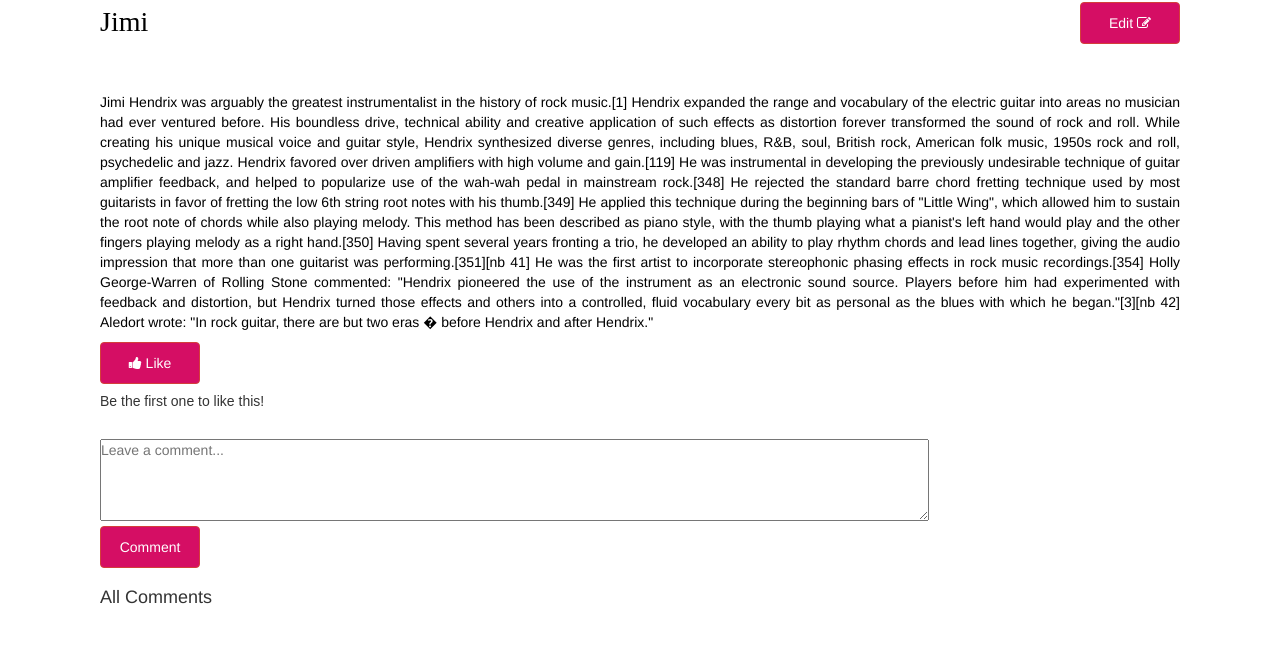
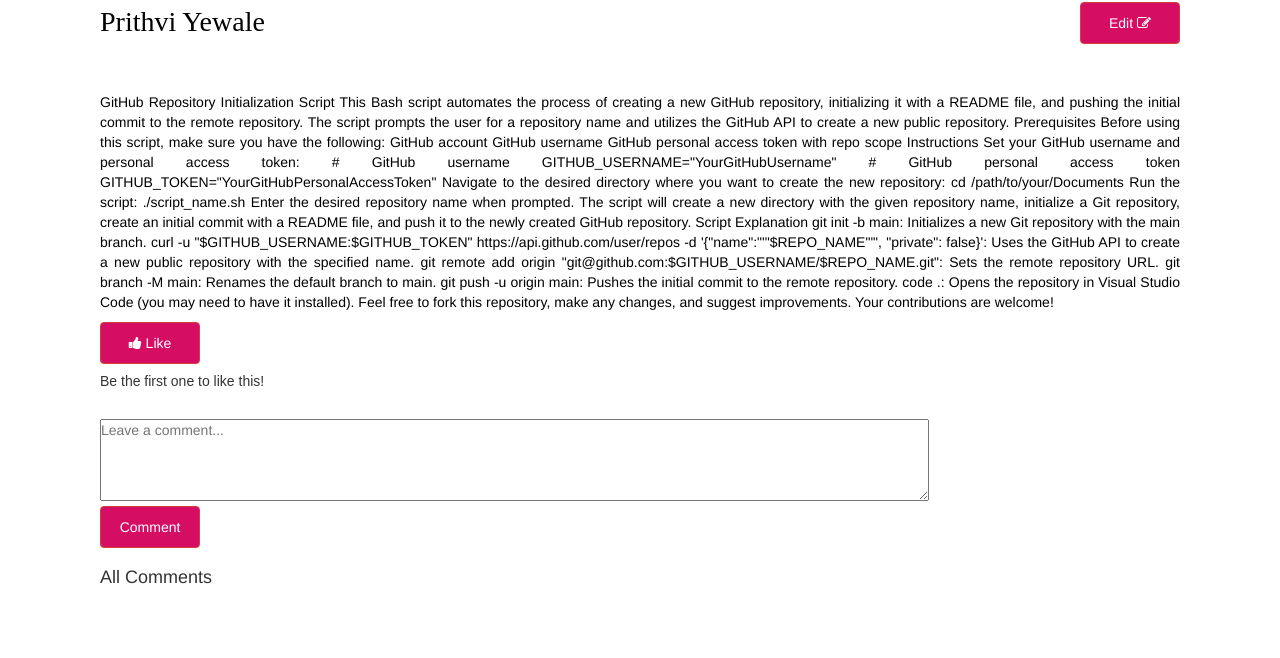
Before and after one commit to cosmicwanderer7/upgrad-Project-Scribbler, a plain HTML site: page html/post.html in a window 1280 px wide. Shown: the part 239-897 px from the top of the page. Drawn offline with nearby package versions, Linux system fonts and the light colour scheme; a web font is replaced by a local one.

Commit message:
Lat commit

```diff
--- a/html/post.html
+++ b/html/post.html
@@ -18,6 +18,7 @@
     <link rel="stylesheet" href="https://maxcdn.bootstrapcdn.com/bootstrap/3.4.1/css/bootstrap.min.css" />
     <script src="https://ajax.googleapis.com/ajax/libs/jquery/3.6.0/jquery.min.js"></script>
     <script src="https://maxcdn.bootstrapcdn.com/bootstrap/3.4.1/js/bootstrap.min.js"></script>
+
 </head>
 
 <body>
@@ -142,36 +143,53 @@
           </div>
 
         <div id="postSection">
-            <h1 id="titletext">The legacy of Jimi Hendrix</h1>
+            <h1 id="titletext">GitHub Repository Initialization Script</h1>
             <div style="display: block;height: 70px;"> <span>
-                    <p id="name" style="float: left;font-family: Satisfy;font-size: 28px;">Jimi</p>
+                    <p id="name" style="float: left;font-family: Satisfy;font-size: 28px;">Prithvi Yewale</p>
                     <button type="button" class="btn btn-danger" id="edit" onclick="postEdit()"
                         style="float: right;">Edit <i class="fa fa-edit"></i></button>
                 </span></div>
             <br />
             <div>
 
-                <p id="paraText">Jimi Hendrix was arguably the greatest instrumentalist in the history of rock music.[1]
-                    Hendrix expanded the range and vocabulary of the electric guitar into areas no musician had ever
-                    ventured before. His boundless drive, technical ability and creative application of such effects as
-                    distortion forever transformed the sound of rock and roll. While creating his unique musical voice
-                    and guitar style, Hendrix synthesized diverse genres, including blues, R&B, soul, British rock,
-                    American folk music, 1950s rock and roll, psychedelic and jazz. Hendrix favored over driven
-                    amplifiers with high volume and gain.[119] He was instrumental in developing the previously
-                    undesirable technique of guitar amplifier feedback, and helped to popularize use of the wah-wah
-                    pedal in mainstream rock.[348] He rejected the standard barre chord fretting technique used by most
-                    guitarists in favor of fretting the low 6th string root notes with his thumb.[349] He applied this
-                    technique during the beginning bars of "Little Wing", which allowed him to sustain the root note of
-                    chords while also playing melody. This method has been described as piano style, with the thumb
-                    playing what a pianist's left hand would play and the other fingers playing melody as a right
-                    hand.[350] Having spent several years fronting a trio, he developed an ability to play rhythm chords
-                    and lead lines together, giving the audio impression that more than one guitarist was
-                    performing.[351][nb 41] He was the first artist to incorporate stereophonic phasing effects in rock
-                    music recordings.[354] Holly George-Warren of Rolling Stone commented: "Hendrix pioneered the use of
-                    the instrument as an electronic sound source. Players before him had experimented with feedback and
-                    distortion, but Hendrix turned those effects and others into a controlled, fluid vocabulary every
-                    bit as personal as the blues with which he began."[3][nb 42] Aledort wrote: "In rock guitar, there
-                    are but two eras � before Hendrix and after Hendrix."
+                <p id="paraText">GitHub Repository Initialization Script
+                  This Bash script automates the process of creating a new GitHub repository, initializing it with a README file, and pushing the initial commit to the remote repository. The script prompts the user for a repository name and utilizes the GitHub API to create a new public repository.
+
+                  Prerequisites
+                  Before using this script, make sure you have the following:
+
+                  GitHub account
+                  GitHub username
+                  GitHub personal access token with repo scope
+                  Instructions
+                  Set your GitHub username and personal access token:
+                  # GitHub username
+                  GITHUB_USERNAME="YourGitHubUsername"
+
+                  # GitHub personal access token
+                  GITHUB_TOKEN="YourGitHubPersonalAccessToken"
+                  Navigate to the desired directory where you want to create the new repository:
+                  cd /path/to/your/Documents
+                  Run the script:
+                  ./script_name.sh
+                  Enter the desired repository name when prompted.
+
+                  The script will create a new directory with the given repository name, initialize a Git repository, create an initial commit with a README file, and push it to the newly created GitHub repository.
+
+                  Script Explanation
+                  git init -b main: Initializes a new Git repository with the main branch.
+
+                  curl -u "$GITHUB_USERNAME:$GITHUB_TOKEN" https://api.github.com/user/repos -d '{"name":"'"$REPO_NAME"'", "private": false}': Uses the GitHub API to create a new public repository with the specified name.
+
+                  git remote add origin "git@github.com:$GITHUB_USERNAME/$REPO_NAME.git": Sets the remote repository URL.
+
+                  git branch -M main: Renames the default branch to main.
+
+                  git push -u origin main: Pushes the initial commit to the remote repository.
+
+                  code .: Opens the repository in Visual Studio Code (you may need to have it installed).
+
+                  Feel free to fork this repository, make any changes, and suggest improvements. Your contributions are welcome!
                 </p>
             </div>
             <div class="likeCommentSection">
```
Also changed, not shown: html/postlist.html (+2 -2 lines).
